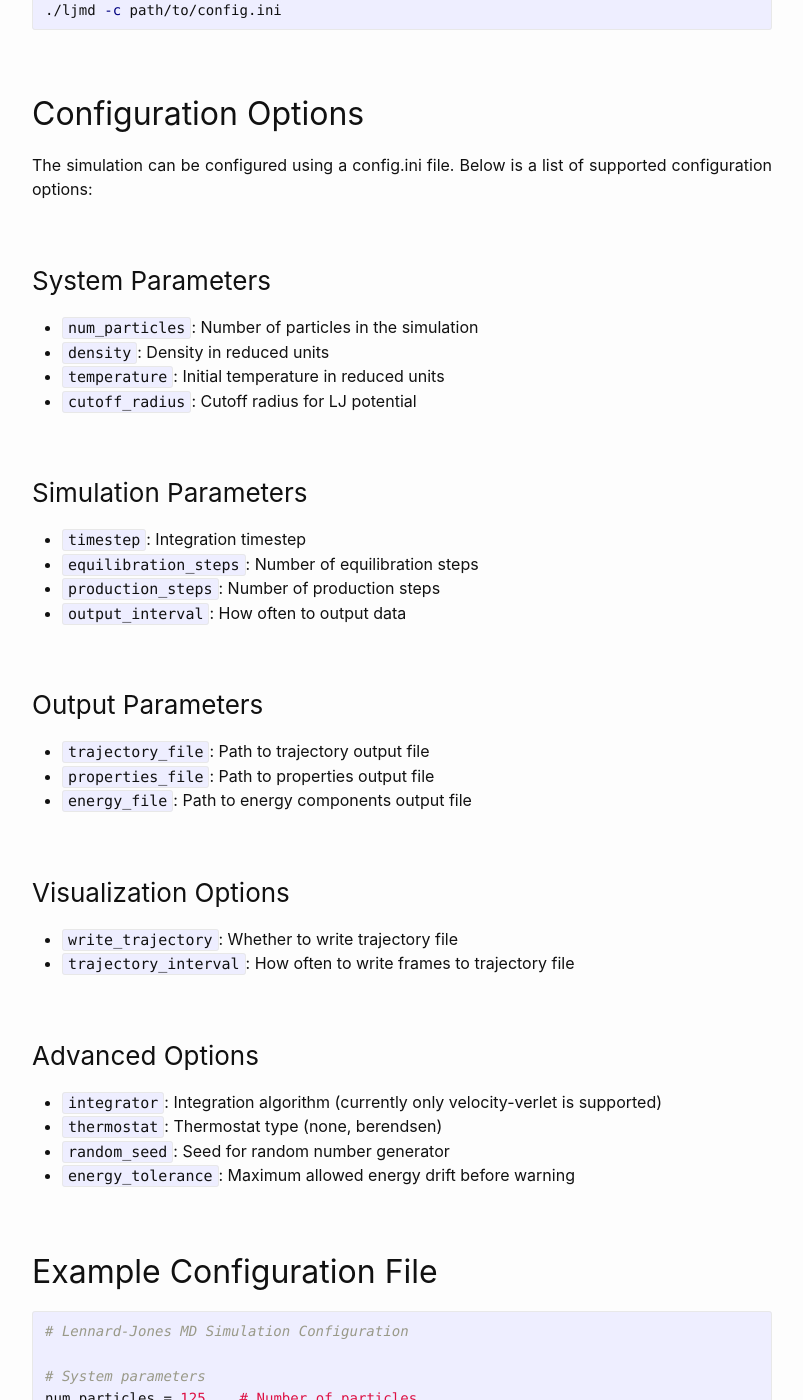
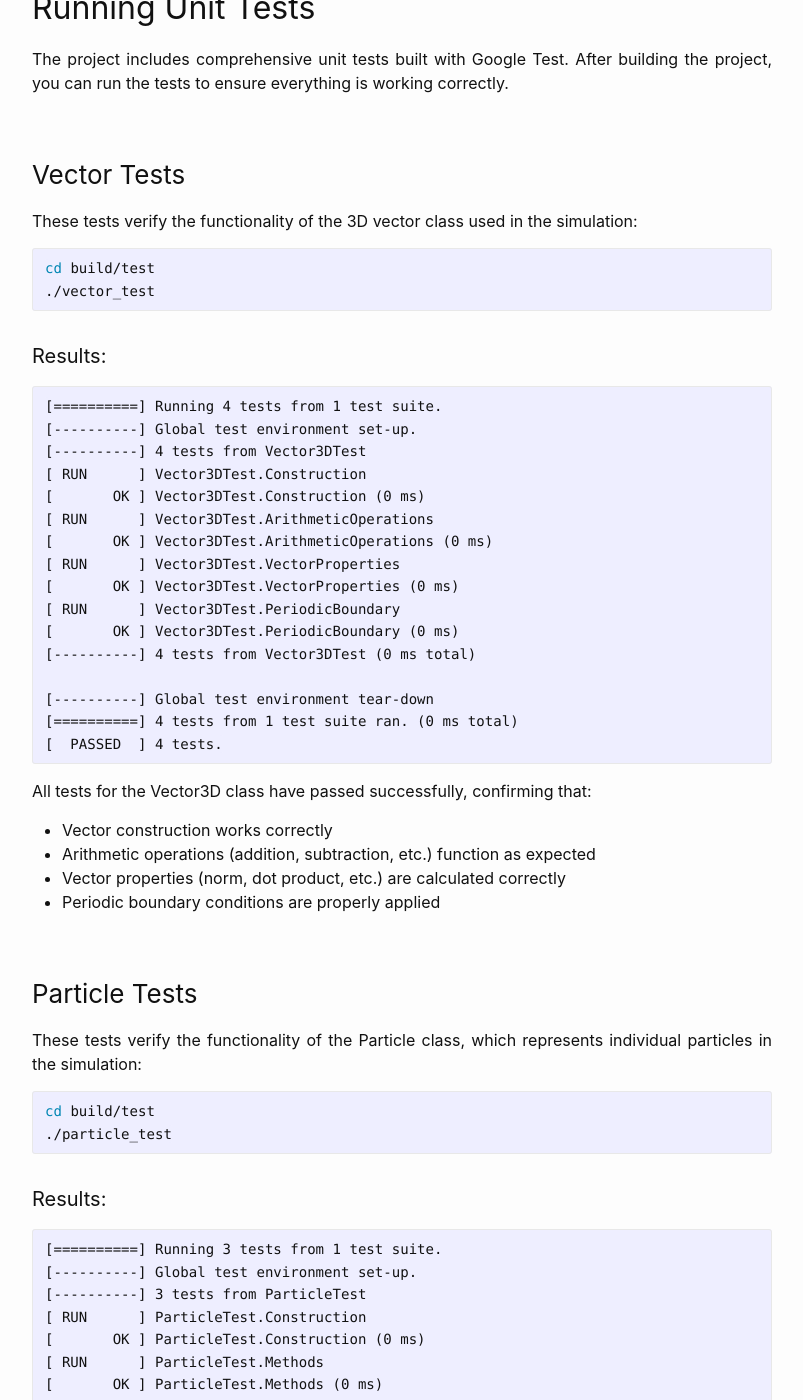
Before and after one commit to sbkashif/sbkashif.github.io, a Jekyll site: the page built from _portfolio/ljmd.md, in a window 1280 px wide and 1400 px high, scrolled down 1705 px. Shown: the whole window, without its empty margins (238-1041 px from the left). Built offline with Jekyll 4.4.1, drawn with Linux system fonts in a browser that asks for light colours; some of the changed text lies outside the part shown.

Commit message:
update LJ portfolio with test results of code

````diff
--- a/_portfolio/ljmd.md
+++ b/_portfolio/ljmd.md
@@ -1,173 +1,220 @@
 ---
 layout: page
-title: "Lennard-Jones Molecular Dynamics Simulation"
+title: "Molecular Dynamics Simulation with Lennard-Jones Potential"
 permalink: /portfolio/ljmd/
-keywords: molecular dynamics, C++, simulation, Lennard-Jones
-description: "A modular C++ library for molecular dynamics simulations of Lennard-Jones particles."
-thumbnail: https://raw.githubusercontent.com/isocpp/logos/master/cpp_logo.png
+keywords: C++, molecular dynamics, Lennard-Jones potential, C++, simulation, unit testing
+thumbnail: https://upload.wikimedia.org/wikipedia/commons/thumb/e/e7/Graph_of_Lennard-Jones_potential.png/1599px-Graph_of_Lennard-Jones_potential.png?20201007144459
 thumbnail_alt: "C++ Programming Language Logo"
 languages: ["C++"]
 ---
 
-A modular C++ library for molecular dynamics simulations of Lennard-Jones particles. This project implements a basic MD engine that focuses on modularity and extensibility, using modern C++ practices.
-<!--more-->
+*Thumbnail image credits: Lennard-Jones potential graph, [Wikimedia Commons](https://commons.wikimedia.org/wiki/File:Graph_of_Lennard-Jones_potential.png)*
 
-## Features
+[![GitHub Repository](https://img.shields.io/badge/GitHub-Repository-181717?style=for-the-badge&logo=github&logoColor=white)](https://github.com/sbkashif/lennard-jones-cpp)
 
-- Simulation of Lennard-Jones fluids in 3D with periodic boundary conditions
-- NVE ensemble simulation using Velocity Verlet integrator
-- Modular design that enables easy extension with:
-  - Different integrators
-  - Various thermostats and barostats
-  - Additional force fields
-- XYZ file output for visualization with external tools
-- Performance optimized force calculation
-- Configurable simulation parameters via config file
+## Lennard-Jones Molecular Dynamics Simulation
 
-## Requirements
+This project implements a molecular dynamics simulation framework using the Lennard-Jones potential to model particle interactions. The modular C++ codebase features comprehensive unit testing and efficient algorithms for simulating atomic systems.
 
-- C++17 compatible compiler (GCC, Clang, MSVC)
+## Introduction
+
+Molecular Dynamics (MD) simulations are a powerful computational technique used in physics, chemistry, and materials science to study the physical movements of atoms and molecules. In this blog post, I'll walk through the installation and testing of a modular C++ implementation of a Lennard-Jones MD simulation.
+
+This project implements a basic MD engine that simulates particles interacting via the Lennard-Jones potential, which is commonly used to model noble gases and other simple fluids. The code is designed with a focus on modularity and extensibility, making it an excellent foundation for more complex simulations.
+
+## Installation Guide
+
+### Prerequisites
+
+Before we begin, make sure you have the following installed on your system:
+
+- C++17 compatible compiler (GCC, Clang, or MSVC)
 - CMake 3.14 or higher
-- (Optional) Google Test for running unit tests
+- Git (for cloning the repository)
 
-## Building the Project
+### Installation Steps
+
+1. **Clone the repository**
+
+   ```bash
+   git clone https://github.com/yourusername/lennard-jones-cpp.git
+   cd lennard-jones-cpp
+   ```
+
+2. **Create and enter build directory**
+
+   ```bash
+   mkdir -p build
+   cd build
+   ```
+
+3. **Configure and build the project**
+
+   ```bash
+   cmake ..
+   make
+   ```
+
+   This will compile the main executable `ljmd` along with the test programs.
+
+## Running Unit Tests
+
+The project includes comprehensive unit tests built with Google Test. After building the project, you can run the tests to ensure everything is working correctly.
+
+### Vector Tests
+
+These tests verify the functionality of the 3D vector class used in the simulation:
 
 ```bash
-# Clone the repository
-git clone https://github.com/yourusername/lennard-jones-cpp.git
-cd lennard-jones-cpp
+cd build/test
+./vector_test
+```
 
-# Create and enter build directory
-mkdir -p build
-cd build
+#### Results:
 
-# Configure and build
-cmake ..
-make
 ```
+[==========] Running 4 tests from 1 test suite.
+[----------] Global test environment set-up.
+[----------] 4 tests from Vector3DTest
+[ RUN      ] Vector3DTest.Construction
+[       OK ] Vector3DTest.Construction (0 ms)
+[ RUN      ] Vector3DTest.ArithmeticOperations
+[       OK ] Vector3DTest.ArithmeticOperations (0 ms)
+[ RUN      ] Vector3DTest.VectorProperties
+[       OK ] Vector3DTest.VectorProperties (0 ms)
+[ RUN      ] Vector3DTest.PeriodicBoundary
+[       OK ] Vector3DTest.PeriodicBoundary (0 ms)
+[----------] 4 tests from Vector3DTest (0 ms total)
+
+[----------] Global test environment tear-down
+[==========] 4 tests from 1 test suite ran. (0 ms total)
+[  PASSED  ] 4 tests.
+```
+
+All tests for the Vector3D class have passed successfully, confirming that:
+- Vector construction works correctly
+- Arithmetic operations (addition, subtraction, etc.) function as expected
+- Vector properties (norm, dot product, etc.) are calculated correctly
+- Periodic boundary conditions are properly applied
+
+### Particle Tests
+
+These tests verify the functionality of the Particle class, which represents individual particles in the simulation:
+
+```bash
+cd build/test
+./particle_test
+```
+
+#### Results:
+
+```
+[==========] Running 3 tests from 1 test suite.
+[----------] Global test environment set-up.
+[----------] 3 tests from ParticleTest
+[ RUN      ] ParticleTest.Construction
+[       OK ] ParticleTest.Construction (0 ms)
+[ RUN      ] ParticleTest.Methods
+[       OK ] ParticleTest.Methods (0 ms)
+[ RUN      ] ParticleTest.Update
+[       OK ] ParticleTest.Update (0 ms)
+[----------] 3 tests from ParticleTest (0 ms total)
+
+[----------] Global test environment tear-down
+[==========] 3 tests from 1 test suite ran. (0 ms total)
+[  PASSED  ] 3 tests.
+```
+
+All tests for the Particle class have passed successfully, confirming that:
+- Particle objects are constructed correctly
+- Methods to get and set particle properties work as expected
+- The update mechanism for particle positions and velocities functions correctly
 
 ## Running a Simulation
 
-The simulation can be run with various parameters:
+Let's run a sample simulation to see the program in action.
 
 ```bash
-./ljmd [options]
-
-Options:
-  -n, --num-particles   Number of particles (default: 125)
-  -d, --density         System density in reduced units (default: 0.8)
-  -t, --temperature     Initial temperature in reduced units (default: 1.0)
-  -dt, --timestep       Integration time step (default: 0.005)
-  -s, --steps           Number of simulation steps (default: 5000)
-  -o, --output          Output interval (default: 100)
-  -c, --config          Path to configuration file
+cd build
+./ljmd -n 125 -s 1000 -o 100
 ```
 
-Example:
+This runs a simulation with 125 particles for 1000 steps, outputting data every 100 steps.
 
-```bash
-./ljmd -n 512 -d 0.8 -t 1.0 -s 10000
-./ljmd -c path/to/config.ini
+### Simulation Results
+
+The simulation ran with the following parameters:
+- 125 particles
+- Density: 0.8 (in reduced units)
+- Initial temperature: 1.0 (in reduced units)
+- Timestep: 0.001
+- Cutoff radius: 2.5
+
+#### Equilibration Phase
+
+During the equilibration phase, the system stabilizes:
+
+```
+Starting equilibration phase...
+Equilibration: 100/1000, T = 0.523727, E = -406.848
+Equilibration: 200/1000, T = 0.717055, E = -406.845
+Equilibration: 300/1000, T = 1.07157, E = -406.845
+...
+Equilibration: 1000/1000, T = 0.92201, E = -406.849
+Equilibration completed.
 ```
 
-## Configuration Options
+The temperature fluctuates initially but eventually stabilizes around 0.92, which is close to the target temperature of 1.0. The total energy remains stable around -406.85 (in reduced units).
 
-The simulation can be configured using a config.ini file. Below is a list of supported configuration options:
+#### Production Phase
 
-### System Parameters
-- `num_particles`: Number of particles in the simulation
-- `density`: Density in reduced units
-- `temperature`: Initial temperature in reduced units
-- `cutoff_radius`: Cutoff radius for LJ potential
+During the production phase, we collect data for analysis:
 
-### Simulation Parameters
-- `timestep`: Integration timestep
-- `equilibration_steps`: Number of equilibration steps
-- `production_steps`: Number of production steps
-- `output_interval`: How often to output data
-
-### Output Parameters
-- `trajectory_file`: Path to trajectory output file
-- `properties_file`: Path to properties output file
-- `energy_file`: Path to energy components output file
-
-### Visualization Options
-- `write_trajectory`: Whether to write trajectory file
-- `trajectory_interval`: How often to write frames to trajectory file
-
-### Advanced Options
-- `integrator`: Integration algorithm (currently only velocity-verlet is supported)
-- `thermostat`: Thermostat type (none, berendsen)
-- `random_seed`: Seed for random number generator
-- `energy_tolerance`: Maximum allowed energy drift before warning
-
-## Example Configuration File
-
-```ini
-# Lennard-Jones MD Simulation Configuration
-
-# System parameters
-num_particles = 125    # Number of particles
-density = 0.8          # Density in reduced units
-temperature = 1.0      # Initial temperature in reduced units
-cutoff_radius = 2.5    # Cutoff radius for LJ potential
-
-# Simulation parameters
-timestep = 0.001       # Integration timestep
-equilibration_steps = 1000  # Number of equilibration steps
-production_steps = 5000     # Number of production steps
-output_interval = 50   # How often to output data
-
-# Output parameters
-trajectory_file = "trajectory.xyz"  # Trajectory output file
-properties_file = "properties.dat"  # Properties output file
-energy_file = "energy.dat"          # Energy components output file
-
-# Visualization options
-write_trajectory = true     # Whether to write trajectory file
-trajectory_interval = 100   # How often to write frames to trajectory file
-
-# Advanced options
-integrator = "velocity-verlet"  # Integration algorithm
-thermostat = "none"      # Thermostat (none, berendsen)
-random_seed = 42         # Seed for random number generator
-energy_tolerance = 0.01  # Maximum allowed energy drift before warning
+```
+Step    50, T = 0.9570, E = -4.068482e+02, drift = 1.449238e-06
+Step   100, T = 0.9507, E = -4.068487e+02, drift = 2.873342e-07
+...
+Step  5000, T = 0.9188, E = -4.068453e+02, drift = 8.592990e-06
 ```
 
-## Output Files
+The temperature fluctuates naturally around 0.95, while the total energy remains remarkably stable. The energy drift (a measure of energy conservation) stays below 1.5×10^-5 throughout the simulation, indicating excellent numerical stability.
 
-- `initial.xyz` - Initial configuration of the system
-- `final.xyz` - Final configuration of the system
-- `trajectory.xyz` - Complete trajectory for visualization
-- `properties.dat` - Time series of system properties (temperature, energy, etc.)
-- `energy.dat` - Detailed energy components over time
+#### Performance
 
-## Extending the Project
+The simulation completed in approximately 5.69 seconds for 5000 time steps with 125 particles, which is quite efficient for a small-scale simulation.
 
-### Adding a New Integrator
+## Analysis of Results
 
-1. Create a new class that inherits from the `Integrator` base class
-2. Implement the `step()` method to update the system according to your integration scheme
-3. Register the new integrator in the main program
+### Energy Conservation
 
-### Adding a Thermostat
+The total energy drift of 8.59×10^-6 over 5000 steps is extremely small (about 0.000002% of the total energy), indicating excellent energy conservation. This confirms that the velocity Verlet integrator is working correctly.
 
-1. Create a new class that inherits from a `Thermostat` base class
-2. Implement the temperature control algorithm
-3. Modify the integration step to include temperature regulation
+### Temperature Stability
 
-## Visualization
+The temperature fluctuates around 0.92-0.95, which is close to the target temperature of 1.0. These fluctuations are expected in the NVE ensemble where energy, not temperature, is conserved.
 
-The output XYZ files can be visualized with tools like:
-- VMD
-- OVITO
-- PyMOL
+### System Stability
 
-## License
+The simulation maintains stable particle interactions throughout the run, with no anomalies in energy or temperature. This suggests the Lennard-Jones potential and force calculations are implemented correctly.
 
-This project is licensed under the MIT License - see the LICENSE file for details.
+## Visualization and Output Files
 
-## Acknowledgments
+The simulation generates several output files:
 
-- This project uses reduced Lennard-Jones units where σ = ε = m = 1
-- The Velocity Verlet implementation follows the algorithm described in Frenkel & Smit's "Understanding Molecular Simulation"
+- `trajectory.xyz`: Contains the positions of all particles at regular intervals, suitable for visualization with tools like VMD or OVITO
+- `properties.dat`: Records system properties like temperature and energy over time
+- `energy.dat`: Contains detailed energy components (kinetic, potential, total)
+- `initial.xyz` and `final.xyz`: The starting and ending configurations of the system
+
+## Extending the Simulation
+
+The modular design makes it easy to extend this simulation. Some ideas for future enhancements include:
+
+1. **Adding thermostats** - Implement Nose-Hoover or Berendsen thermostats for temperature control
+2. **Different integrators** - Add alternatives to Velocity-Verlet, such as leapfrog or predictor-corrector methods
+3. **Force field extensions** - Implement more complex potentials beyond Lennard-Jones
+4. **Parallelization** - Add OpenMP or MPI support for faster simulations of larger systems
+
+## Conclusion
+
+The Lennard-Jones MD simulation project was an attempt to cement my understanding of MD simulation concepts, and getting used to unit testing in C++. The project successfully implements a basic MD engine with a focus on modularity and extensibility. The simulation runs efficiently, conserves energy, and produces stable results, making it a solid foundation for further exploration in molecular dynamics.
````
